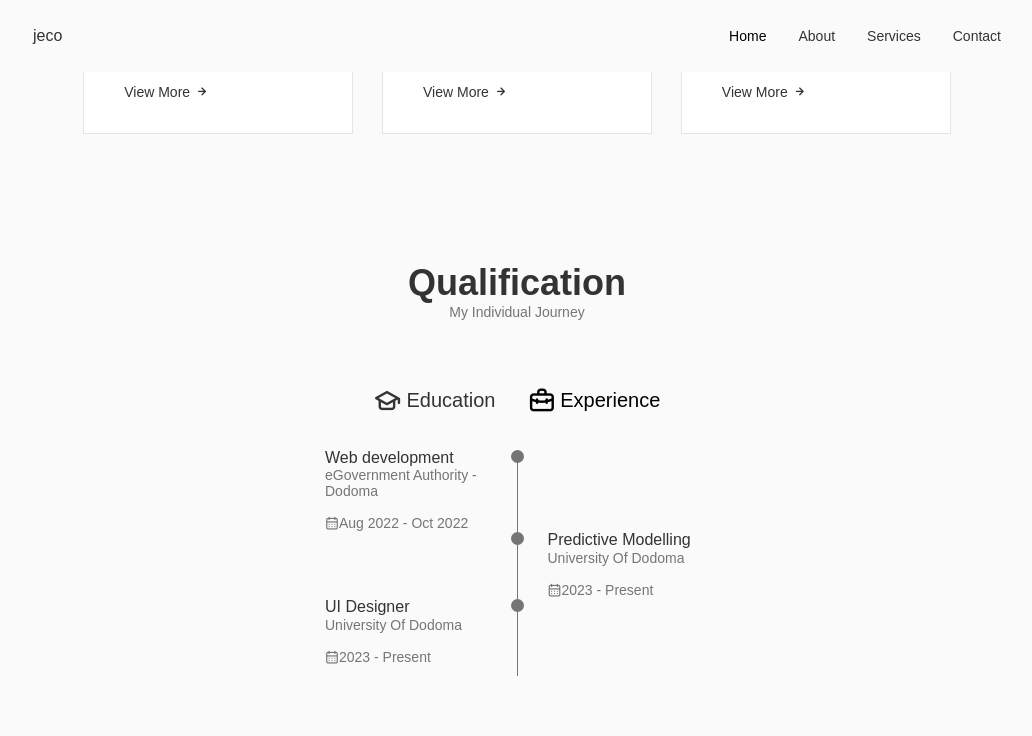
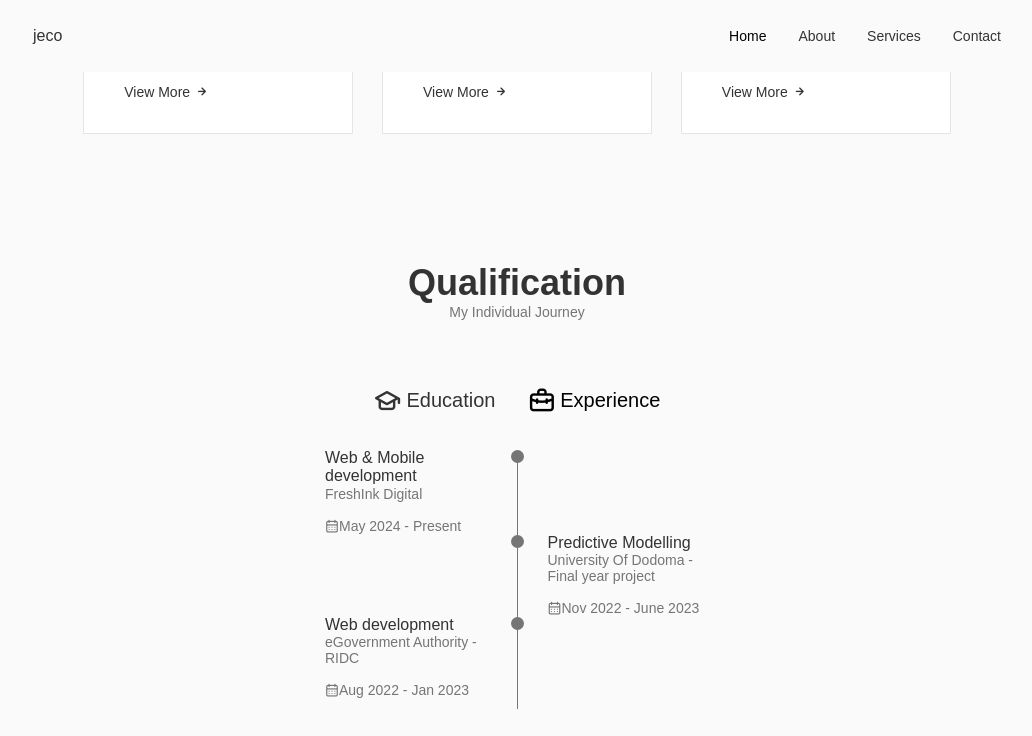
Before and after one commit to Jacobgijah/jeco-site, a React (Create React App) app: page / in a window 1280 px wide. Both pictures are taken after a click on the element "Experience". Shown: the part 2200-2936 px from the top of the page, without its empty margins (123-1155 px from the left). Built offline with nearby package versions, Linux system fonts and the light colour scheme.

Commit message:
deploy v2

```diff
--- a/src/components/about/About.jsx
+++ b/src/components/about/About.jsx
@@ -1,7 +1,7 @@
 import React from "react";
 import './about.css';
 import AboutImg from '../../assets/dp.jpg';
-import CV from '../../assets/jacob_cv.pdf';
+import CV from '../../assets/jacob_cv_2.pdf';
 import Info from './Info';
 
 const About = () => {
--- a/src/components/about/Info.jsx
+++ b/src/components/about/Info.jsx
@@ -7,14 +7,14 @@ const Info = () => {
             <i className="bx bx-award about__icon"></i>
 
                 <h3 className="about__title">Experience</h3>
-                <span className="about__subtitle">3 Years Coding</span>
+                <span className="about__subtitle">4 Years Coding</span>
             </div>
 
             <div className="about__box">
             <i className="bx bx-briefcase-alt about__icon"></i>
 
                 <h3 className="about__title">Completed</h3>
-                <span className="about__subtitle">5 + Projects</span>
+                <span className="about__subtitle">10 + Projects</span>
             </div>
 
             <div className="about__box">
--- a/src/components/contact/Contact.jsx
+++ b/src/components/contact/Contact.jsx
@@ -18,7 +18,7 @@ const Contact = () => {
                             <h3 className="contact__card-title">Email</h3>
                             <span className="contact__card-data">jacobgijjah@yahoo.com</span>
 
-                            <a href="#" className="contact__button">
+                            <a href="mailto:jacobgijjah@yahoo.com" className="contact__button" target="_blank">
                                 Write me{" "}
                                 <i className="bx bx-right-arrow-alt contact__button-icon"></i>
                             </a>
@@ -30,7 +30,7 @@ const Contact = () => {
                             <h3 className="contact__card-title">Whatsapp</h3>
                             <span className="contact__card-data">0782-671-763</span>
 
-                            <a href="https://wa.link/zre58y" className="contact__button">
+                            <a href="https://wa.link/zre58y" className="contact__button" target="_blank">
                                 Write me{" "}
                                 <i className="bx bx-right-arrow-alt contact__button-icon"></i>
                             </a>
@@ -42,7 +42,7 @@ const Contact = () => {
                             <h3 className="contact__card-title">Messenger</h3>
                             <span className="contact__card-data">techguy.fbacount</span>
 
-                            <a href="#" className="contact__button">
+                            <a href="#" className="contact__button" target="_blank">
                                 Write me{" "}
                                 <i className="bx bx-right-arrow-alt contact__button-icon"></i>
                             </a>
--- a/src/components/footer/Footer.jsx
+++ b/src/components/footer/Footer.jsx
@@ -46,7 +46,7 @@ export const Footer = () => {
                 </div>
 
                 <span className="footer__copy">
-                     jacobgijjah &#169; All rights reserved
+                     jacobgijjah 2024 &#169; All rights reserved
                 </span>
             </div>
         </footer>
--- a/src/components/qualification/Qualification.jsx
+++ b/src/components/qualification/Qualification.jsx
@@ -57,7 +57,7 @@ const Qualification = () => {
                                 <span className="qualification__subtitle">University Of Dodoma</span>
                                 <div className="qualification__calender">
                                     <i className="uil uil-calendar-alt"></i>
-                                        2023 - Present
+                                        2020 - 2024
                                 </div>
                             </div>
 
@@ -129,11 +129,11 @@ const Qualification = () => {
                     >
                         <div className="qualification__data">
                             <div>
-                                <h3 className="qualification__title">Web development</h3>
-                                <span className="qualification__subtitle">eGovernment Authority - Dodoma</span>
+                                <h3 className="qualification__title">Web & Mobile development</h3>
+                                <span className="qualification__subtitle">FreshInk Digital</span>
                                 <div className="qualification__calender">
                                     <i className="uil uil-calendar-alt"></i>
-                                        Aug 2022 - Oct 2022
+                                        May 2024 - Present
                                 </div>
                             </div>
 
@@ -153,21 +153,21 @@ const Qualification = () => {
 
                             <div>
                                 <h3 className="qualification__title">Predictive Modelling</h3>
-                                <span className="qualification__subtitle">University Of Dodoma</span>
+                                <span className="qualification__subtitle">University Of Dodoma - Final year project</span>
                                 <div className="qualification__calender">
                                     <i className="uil uil-calendar-alt"></i>
-                                        2023 - Present
+                                        Nov 2022 - June 2023
                                 </div>
                             </div>
                         </div>
 
                         <div className="qualification__data">
                             <div>
-                                <h3 className="qualification__title">UI Designer</h3>
-                                <span className="qualification__subtitle">University Of Dodoma</span>
+                                <h3 className="qualification__title">Web development</h3>
+                                <span className="qualification__subtitle">eGovernment Authority - RIDC</span>
                                 <div className="qualification__calender">
                                     <i className="uil uil-calendar-alt"></i>
-                                        2023 - Present
+                                        Aug 2022 - Jan 2023
                                 </div>
                             </div>
 
--- a/src/components/skills/Backend.jsx
+++ b/src/components/skills/Backend.jsx
@@ -11,7 +11,7 @@ const Backend = () => {
                     <i className="bx bx-badge-check"></i>
 
                     <div>
-                        <h3 className="skills__name">Laravel</h3>
+                        <h3 className="skills__name">Django</h3>
                         <span className="skills__level">Intermediate</span>
                     </div>
                     </div>
--- a/src/components/skills/Frontend.jsx
+++ b/src/components/skills/Frontend.jsx
@@ -12,7 +12,7 @@ const Frontend = () => {
 
                     <div>
                         <h3 className="skills__name">HTML</h3>
-                        <span className="skills__level">Basic</span>
+                        <span className="skills__level">Advanced</span>
                     </div>
                     </div>
 
```
Also changed, not shown: 1 other file (tests, documents, lock files or other folders).
